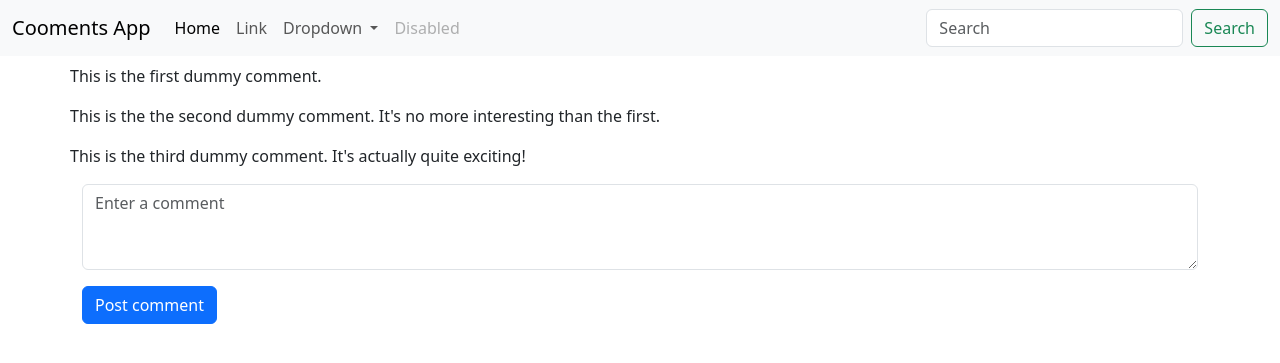
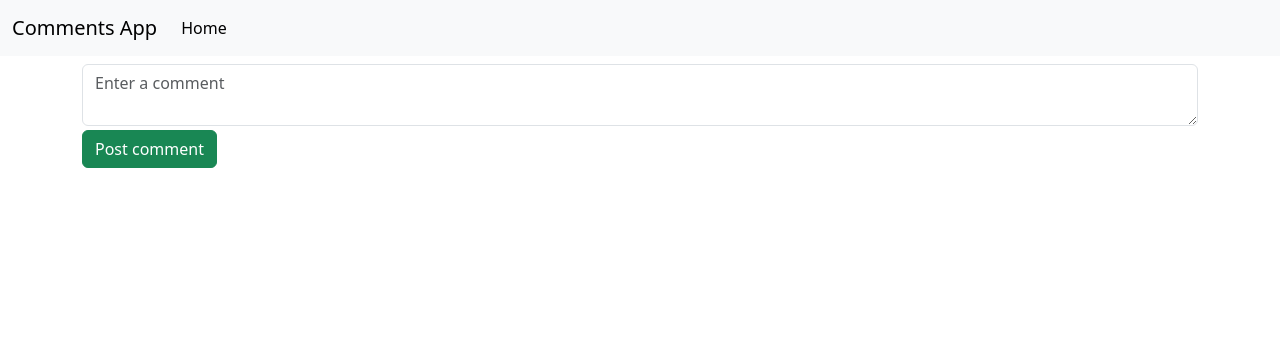
Before and after one commit to j2B237/commentApp, a Flask app: page / in a window 1280 px wide. Shown: the top 363 px of the page. Run offline with Flask 3, Linux system fonts and the light colour scheme.

Commit message:
update main

```diff
--- a/main.py
+++ b/main.py
@@ -3,17 +3,14 @@ from flask import (Flask, render_template, redirect, request, url_for)
 
 app = Flask(__name__)
 app.config["DEBUG"] = True
+comments = []
 
 @app.route("/", methods=["POST", "GET"])
 def index():
     """ Home page"""
 
-    comments = []
-    if request.method == "POST":
+    if request.method == "GET":
+        return render_template("index.html", comments=comments)
 
-        comment = request.form['contents']
-        print("Comment: ", comment)
-        comments.append(comment)
-        return redirect(url_for('index'))
-
-    return render_template("index.html", comments=comments)
+    comments.append(request.form["contents"])
+    return redirect(url_for('index'))
--- a/templates/index.html
+++ b/templates/index.html
@@ -9,7 +9,7 @@
   <body>
     <nav class="navbar navbar-expand-lg bg-body-tertiary">
         <div class="container-fluid">
-            <a class="navbar-brand" href="{{ url_for('index') }}">Cooments App</a>
+            <a class="navbar-brand" href="{{ url_for('index') }}">Comments App</a>
             <button class="navbar-toggler" type="button" data-bs-toggle="collapse" data-bs-target="#navbarSupportedContent" aria-controls="navbarSupportedContent" aria-expanded="false" aria-label="Toggle navigation">
                 <span class="navbar-toggler-icon"></span>
             </button>
@@ -18,54 +18,23 @@
                 <li class="nav-item">
                     <a class="nav-link active" aria-current="page" href="{{ url_for('index') }}">Home</a>
                 </li>
-                <li class="nav-item">
-                    <a class="nav-link" href="#">Link</a>
-                </li>
-                <li class="nav-item dropdown">
-                    <a class="nav-link dropdown-toggle" href="#" role="button" data-bs-toggle="dropdown" aria-expanded="false">
-                        Dropdown
-                    </a>
-                    <ul class="dropdown-menu">
-                        <li><a class="dropdown-item" href="#">Action</a></li>
-                        <li><a class="dropdown-item" href="#">Another action</a></li>
-                        <li><hr class="dropdown-divider"></li>
-                        <li><a class="dropdown-item" href="#">Something else here</a></li>
-                    </ul>
-                </li>
-                <li class="nav-item">
-                    <a class="nav-link disabled" aria-disabled="true">Disabled</a>
-                </li>
             </ul>
-            <form class="d-flex" role="search">
-                <input class="form-control me-2" type="search" placeholder="Search" aria-label="Search"/>
-                <button class="btn btn-outline-success" type="submit">Search</button>
-            </form>
             </div>
         </div>
     </nav>
 
-    <div class="container my-2" >
+    <div class="container my-2">
+
+        {% for comment in comments %}
+            <div class="row mb-1">
+                {{ comment }}
+            </div>
+        {% endfor %}
 
         <div class="row mb-3">
-            This is the first dummy comment.
-        </div>
-
-        <div class="row mb-3">
-            This is the the second dummy comment.  It's no more interesting
-            than the first.
-        </div>
-
-        <div class="row mb-3">
-            This is the third dummy comment.  It's actually quite exciting!
-        </div>
-
-        <div class="row mb-3">
-
             <form action="." method="POST">
-                <div class="mb-3">
-                    <textarea class="form-control" rows="3" name="contents" placeholder="Enter a comment"></textarea>
-                </div>
-                <button type="submit" class="btn btn-primary">Post comment</button>
+                <textarea class="form-control" name="contents" placeholder="Enter a comment"></textarea>
+                <input type="submit" class="btn btn-success my-1" value="Post comment">
             </form>
         </div>
 
```
